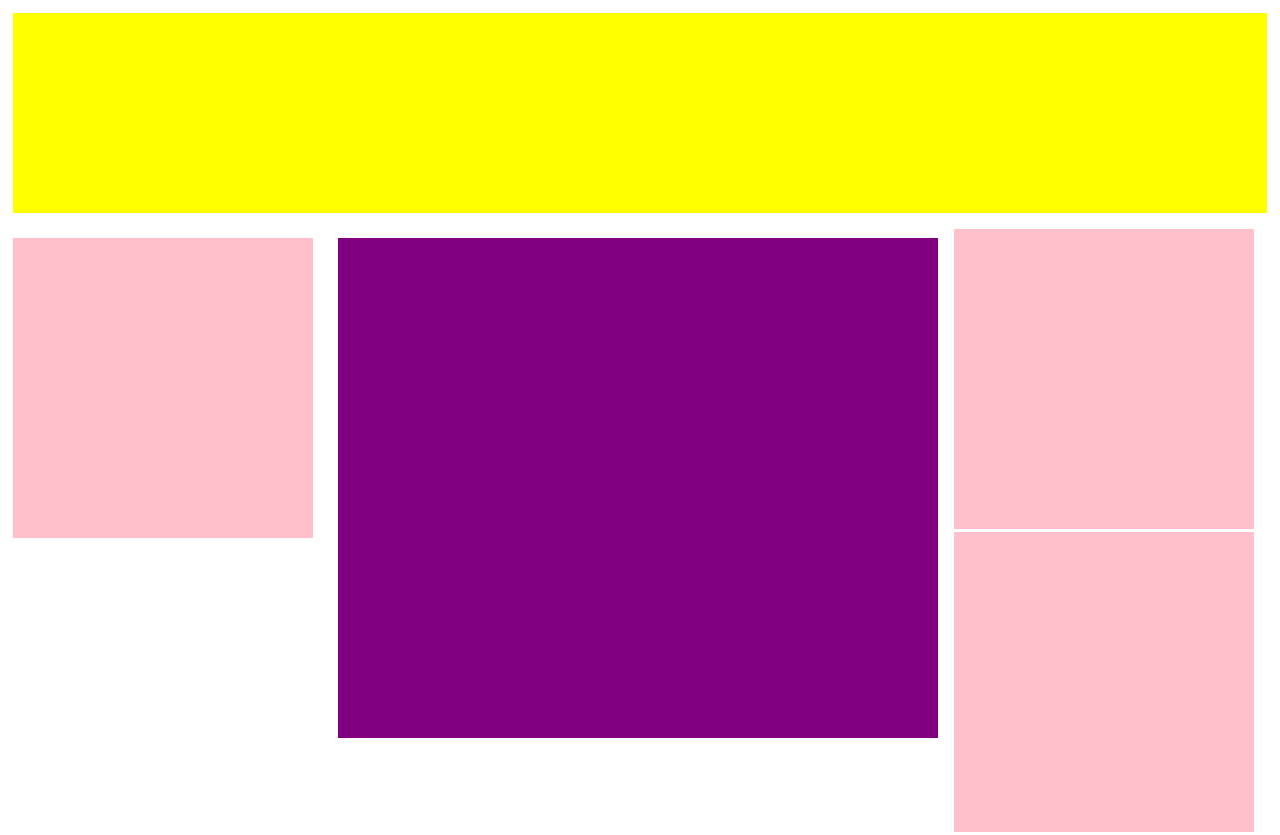
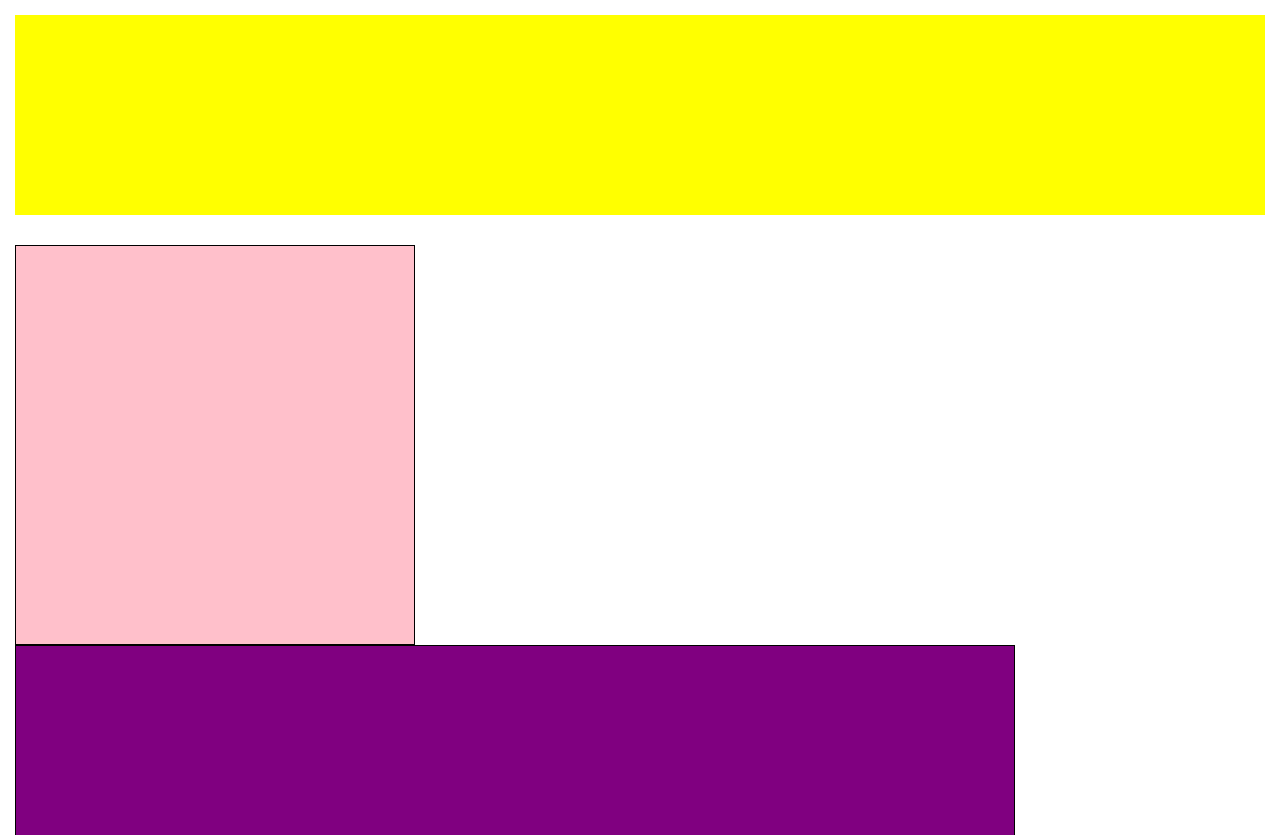
Before and after one commit to DavideBenazzi/htmlcss-struttura-wp, a plain HTML site: page index.html in a window 1280 px wide. Shown: the top 835 px of the page. Drawn offline with Linux system fonts and the light colour scheme.

Commit message:
Aggiustamento blocchi

```diff
--- a/css/styles.css
+++ b/css/styles.css
@@ -5,9 +5,13 @@
 }
 
 header {
-  background: yellow;
   height: 200px;
-  margin: 1%;
+  background-color: yellow;
+  margin:15px;
+}
+main {
+  height: 1000px;
+  padding: 15px;
 }
 
 main::after {
@@ -16,33 +20,35 @@ main::after {
   clear: both;
 }
 
+.blocco {
+  float: left;
+  margin-right: 15px;
+}
+
 .blocco-sx {
-  background: pink;
-  height: 300px;
-  width: 300px;
-  margin: 1%;
+  height: 400px;
+  width: 400px;
+  background:pink;
+  border: 1px solid black;
 }
 
 .blocco-cntr {
-  background: purple;
-  height: 500px;
-  width: 600px;
-  margin: 1%;
+  height: 600px;
+  width: 1000px;
+  background:purple;
+  border: 1px solid black;
 }
 
-.blocchi-dx {
-  background: pink;
-  height: 300px;
-  width: 300px;
-  margin: 1%;
-}
-
-.blocco {
-  float:left;
+.blocco-dx {
+  height: 400px;
+  width: 400px;
+  background:pink;
+  margin-bottom: 15px;
+  border: 1px solid black;
 }
 
 footer {
-  background: blue;
   height: 200px;
-  margin: 1%;
+  margin: 15px;
+  background-color: blue;
 }
--- a/index.html
+++ b/index.html
@@ -6,39 +6,34 @@
     <title>struttura-wp</title>
   </head>
   <body>
-
     <header>
       <!-- blocco superiore -->
-
     </header>
 
     <main>
-      <!-- corpo 3 colonne -->
+      <!-- 3 colonne -->
       <div class="blocco-sx blocco">
 
       </div>
-
       <div class="blocco-cntr blocco">
 
       </div>
-
       <div class="blocco">
-        <div class="blocchi-dx">
+        <div class="blocco-dx">
 
         </div>
-
-        <div class="blocchi-dx">
+        <div class="blocco-dx">
 
         </div>
 
       </div>
-
     </main>
 
     <footer>
       <!-- blocco inferiore -->
+    </footer>
 
-    </footer>
+
 
   </body>
 </html>
```
